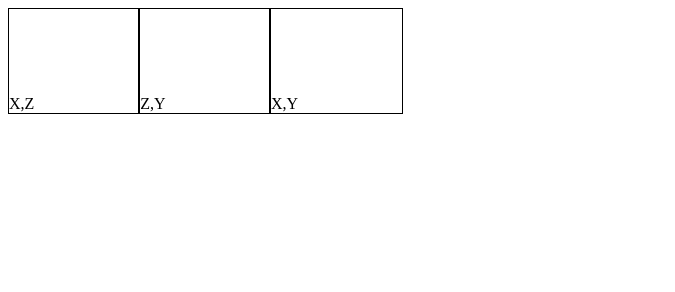
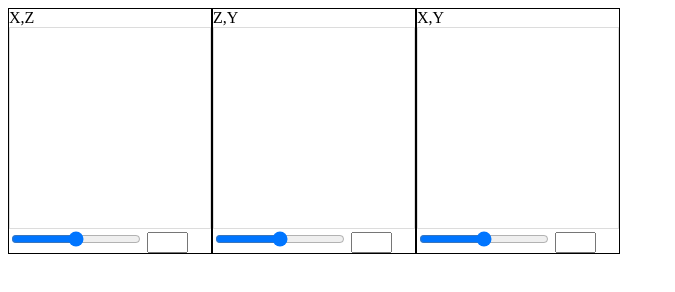
Before and after one commit to Benj4/sliceoflife, a plain HTML site: page index.html in a window 1280 px wide. Shown: the whole page, without its empty margins (0-675 px from the left). Drawn offline with nearby package versions, Linux system fonts and the light colour scheme.

Commit message:
cortes en UI

```diff
--- a/core.js
+++ b/core.js
@@ -1,18 +1,37 @@
 
 world = {
     eles: [],
-    x: 100,
-    y: 50,
-    z: 100,
+    x: 200,
+    y: 100,
+    z: 200,
     earht: [[[]]], //mundo tridimencional
 
     newl: function(l, position) { // al crearce una nueva vida
 
+        if(typeof l == 'undefined'){
+            l = new L();
+        }
+        if(typeof position == 'undefined'){
+            position = [Math.floor((Math.random()*world.x)+1),
+                        (world.y),
+                        Math.floor((Math.random()*world.z)+1)];
+        }
+
+        for (var yy = world.y; yy > 0; yy--){
+            if(world.earht[position[0]][yy][position[2]] !== 0){
+                position[1] = yy + 1;
+                break;
+            }
+
+        }
+
+        l.position = position;
         this.eles.push(l);
     }
 
 };
 
+xyzRender = [0,0,0];
 
 god = {
 
@@ -52,7 +71,10 @@ god = {
 
 };
 
-function viewy(yy){
+function viewy(yy, evitaloop){
+    evitaloop = (typeof evitaloop === 'undefined')? false : evitaloop;
+
+    xyzRender[1] = yy;
     var canvas = document.getElementById('ejex');
     var context = canvas.getContext('2d');
 
@@ -62,16 +84,38 @@ function viewy(yy){
         for (var xx = 0; xx < world.x; xx++){
             if(world.earht[xx][yy][zz] === 1){
                 context.beginPath();
-                context.arc(xx, zz, 1, 0, 2 * Math.PI, false);
+                context.arc(zz, xx, 1, 0, 2 * Math.PI, false);
                 context.lineWidth = 1;
-                context.strokeStyle = '#003300';
+                context.strokeStyle = '#088A08';
                 context.stroke();
             }
         }
     }
+
+    context.beginPath();
+    context.strokeStyle = "#f00";
+    context.moveTo(xyzRender[2],0);
+    context.lineTo(xyzRender[2],world.x);
+    context.lineWidth = 1;
+    context.stroke();
+
+    context.beginPath();
+    context.strokeStyle = "#0000FF";
+    context.moveTo(0,xyzRender[0]);
+    context.lineTo(world.z,xyzRender[0]);
+    context.lineWidth = 1;
+    context.stroke();
+
+    if(evitaloop) return false;
+    viewz(xyzRender[2], true);
+    viewx(xyzRender[0], true);
+
 }
 
-function viewz(zz){
+function viewz(zz, evitaloop){
+    evitaloop = (typeof evitaloop === 'undefined')? false : evitaloop;
+
+    xyzRender[2] = zz;
     var canvas = document.getElementById('ejez');
     var context = canvas.getContext('2d');
 
@@ -81,16 +125,38 @@ function viewz(zz){
         for (var xx = 0; xx < world.x; xx++){
             if(world.earht[xx][yy][zz] === 1){
                 context.beginPath();
-                context.arc(xx, yy, 1, 0, 2 * Math.PI, false);
+                context.arc(xx, canvas.height- yy, 1, 0, 2 * Math.PI, false);
                 context.lineWidth = 1;
-                context.strokeStyle = '#003300';
+                context.strokeStyle = '#f00';
                 context.stroke();
             }
         }
     }
+
+    context.beginPath();
+    context.strokeStyle = "#0000FF";
+    context.moveTo(xyzRender[0],0);
+    context.lineTo(xyzRender[0],canvas.height);
+    context.lineWidth = 1;
+    context.stroke();
+
+    context.beginPath();
+    context.strokeStyle = "#088A08";
+    context.moveTo(0,  canvas.height - xyzRender[1]);
+    context.lineTo(world.z, canvas.height - xyzRender[1]);
+    context.lineWidth = 1;
+    context.stroke();
+
+    if(evitaloop) return false;
+    viewy(xyzRender[1], true);
+    viewx(xyzRender[0], true);
+
 }
 
-function viewx(xx){
+function viewx(xx, evitaloop){
+    evitaloop = (typeof evitaloop === 'undefined')? false : evitaloop;
+
+    xyzRender[0] = xx;
     var canvas = document.getElementById('ejey');
     var context = canvas.getContext('2d');
 
@@ -100,13 +166,32 @@ function viewx(xx){
         for (var zz = 0; zz < world.z; zz++){
             if(world.earht[xx][yy][zz] === 1){
                 context.beginPath();
-                context.arc(zz, yy, 1, 0, 2 * Math.PI, false);
+                context.arc(zz, canvas.height- yy, 1, 0, 2 * Math.PI, false);
                 context.lineWidth = 1;
-                context.strokeStyle = '#003300';
+                context.strokeStyle = '#0000FF';
                 context.stroke();
             }
         }
     }
+
+    context.beginPath();
+    context.strokeStyle = "#f00";
+    context.moveTo(xyzRender[2],0);
+    context.lineTo(xyzRender[2],canvas.height);
+    context.lineWidth = 1;
+    context.stroke();
+
+    context.beginPath();
+    context.strokeStyle = "#088A08";
+    context.moveTo(0,  canvas.height - xyzRender[1]);
+    context.lineTo(world.z, canvas.height - xyzRender[1]);
+    context.lineWidth = 1;
+    context.stroke();
+
+    if(evitaloop) return false;
+    viewy(xyzRender[1], true);
+    viewz(xyzRender[2], true);
+
 }
 
 function view(x, y, z){
--- a/index.html
+++ b/index.html
@@ -2,6 +2,8 @@
 <html>
     <head>
         <script type="text/javascript" src="l.js"></script>
+        <script type="text/javascript" src="ui/jquery-1.10.2.min.js"></script>
+
         <style>
             .contenteje{
 /*                width: 100px;
@@ -11,28 +13,50 @@
                 box-sizing: border-box;
             }
             #content{ height: 400px; width: 100%; }
+            canvas {
+                border: 1px gainsboro solid;
+                display: block;
+
+            }
+            .slider{
+
+                width: 130px;
+            }
         </style>
     </head>
     <body>
 
         <div id="content">
 
-            <div class="contenteje">
+            <div class="contenteje" >
                 X,Z
-                <canvas id="ejex" width='100' height='100'></canvas>
+                <canvas id="ejex" width='200' height='200'></canvas>
+                <input id="slider1" type="range" min="0" max="200" step="1" class="slider" onchange="printValue('slider1','inputxrange'); viewy(parseInt(this.value));" />
+                <input id="inputxrange" size="2" type="text" class="inputSlider">
             </div>
             <div class="contenteje">
                 Z,Y
-                <canvas id="ejez" width='100' height='100'></canvas>
+                <canvas id="ejez" width='200' height='200'></canvas>
+                <input id="slider2" type="range" min="0" max="200" step="1" class="slider" onchange="printValue('slider2','inputzrange'); viewz(parseInt(this.value));"/>
+                <input id="inputzrange" size="2" type="text" class="inputSlider">
             </div>
             <div class="contenteje">
                 X,Y
-                <canvas id="ejey" width='100' height='100'></canvas>
+                <canvas id="ejey" width='200' height='200'></canvas>
+                <input id="slider3" type="range" min="0" max="200" step="1" class="slider" onchange="printValue('slider3','inputyrange'); viewx(parseInt(this.value));"/>
+                <input id="inputyrange" size="2" type="text" class="inputSlider">
             </div>
 
 
         </div>
 
         <script type="text/javascript" src="core.js"></script>
+        <script>
+            function printValue(sliderID, textbox) {
+                var x = document.getElementById(textbox);
+                var y = document.getElementById(sliderID);
+                x.value = y.value;
+            }
+        </script>
     </body>
 </html>
--- a/l.js
+++ b/l.js
@@ -1,9 +1,13 @@
 
 function L(){
     var self = this;
+    this.position = [0,0,0];
     this.patas = [{largo : 1, fuerza : 1, angulo : 0}]; // largo en pixel, fuerza indica cuanto peso puede arrastrar, angulo es hacia donde apunta
     this.boca = {};
     this.edad = 0;
+    this.memoria = 100; // cantidad de puntos que pueden memorizar
+    this.prioridadAccion = [1,2,3,4] // orden de this.acciones
+    this.ultimaAccion = 4;
     this.cuerpo = {
         dimencion : 1,
         materiales : [[1,2],[2,2],[3,2]], // array[0] = material, array[1] = cantidad
--- a/nbproject/private/private.xml
+++ b/nbproject/private/private.xml
@@ -1,9 +1,4 @@
 <?xml version="1.0" encoding="UTF-8"?>
 <project-private xmlns="http://www.netbeans.org/ns/project-private/1">
     <editor-bookmarks xmlns="http://www.netbeans.org/ns/editor-bookmarks/2" lastBookmarkId="0"/>
-    <open-files xmlns="http://www.netbeans.org/ns/projectui-open-files/1">
-        <file>file:/C:/xampp/htdocs/sliceoflife/l.js</file>
-        <file>file:/C:/xampp/htdocs/sliceoflife/core.js</file>
-        <file>file:/C:/xampp/htdocs/sliceoflife/index.html</file>
-    </open-files>
 </project-private>
```
